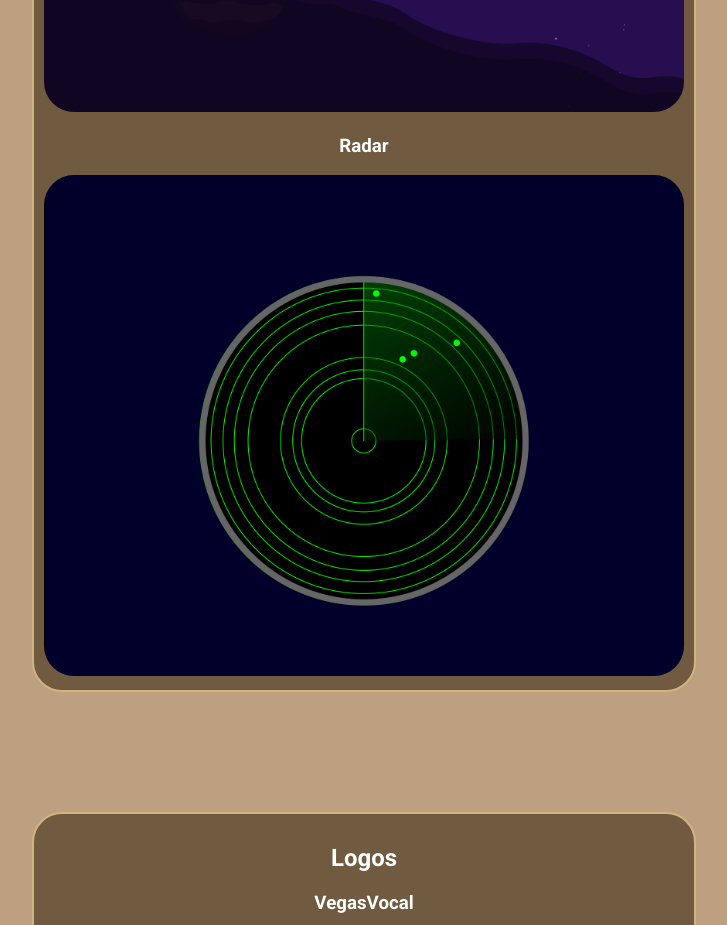
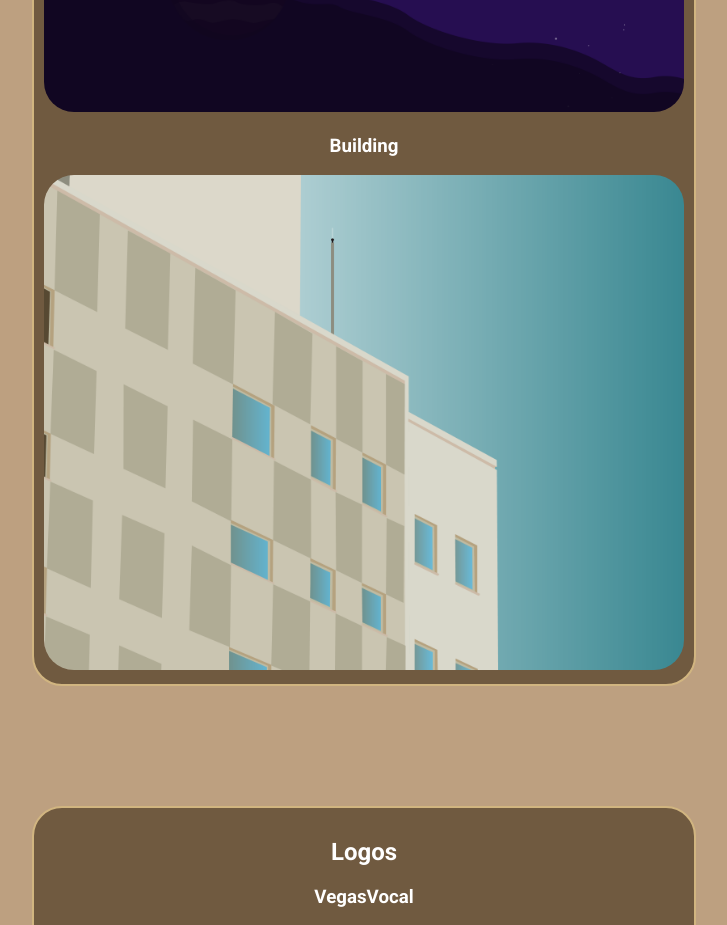
Before and after one commit to RustySyrup/my-react-app, a React (Create React App) app: page / in a window 1280 px wide. Shown: the part 9160-10085 px from the top of the page, without its empty margins (276-1003 px from the left). Built offline with nearby package versions, Linux system fonts and the light colour scheme; a web font is replaced by a local one.

Commit message:
added illustration of building

```diff
--- a/src/illustrations-code/Illustration.js
+++ b/src/illustrations-code/Illustration.js
@@ -1,7 +1,7 @@
 import React from "react";
 import eclipse from "../illustration/solar eclipse.png";
-import radar from "../illustration/radar.png";
 import planets from "../illustration/Planets.png";
+import building from "../illustration/building.png";
 import "./Illustration.css";
 
 function Illustration() {
@@ -18,13 +18,13 @@ function Illustration() {
       <img
         src={planets}
         className="illustrations"
-        alt="planets in cloudy space"
+        alt="illustration of planets in cloudy space"
       />{" "}
-      <h3>Radar</h3>
+      <h3>Building</h3>
       <img
-        src={radar}
+        src={building}
         className="illustrations"
-        alt="illustration of radar screen"
+        alt="illustration of Building Facade"
       />
     </div>
   );
```
Also changed, not shown: src/illustration/building.png (added), src/illustration/radar.png (deleted).
